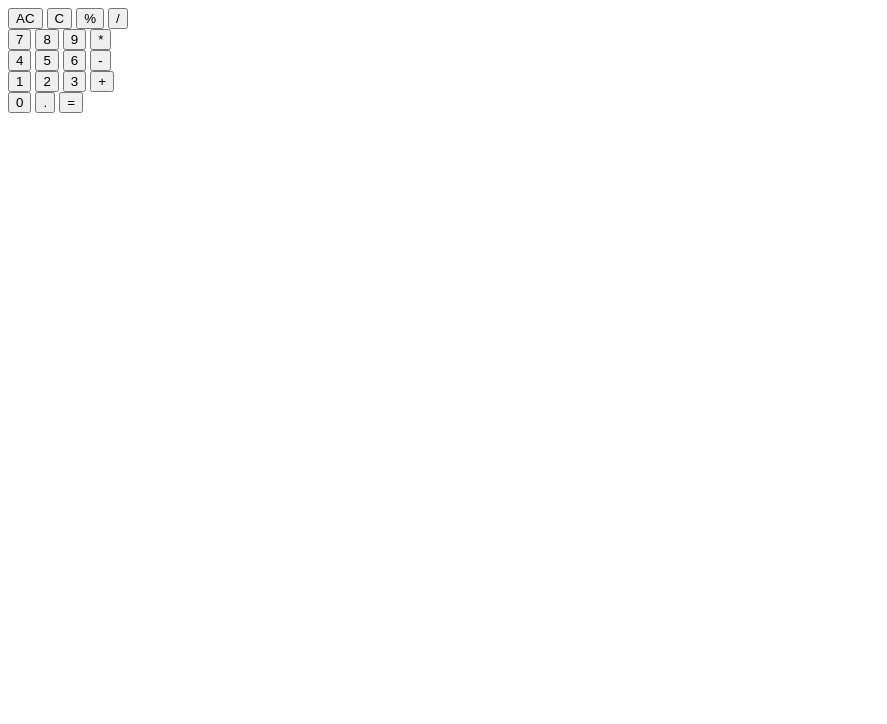
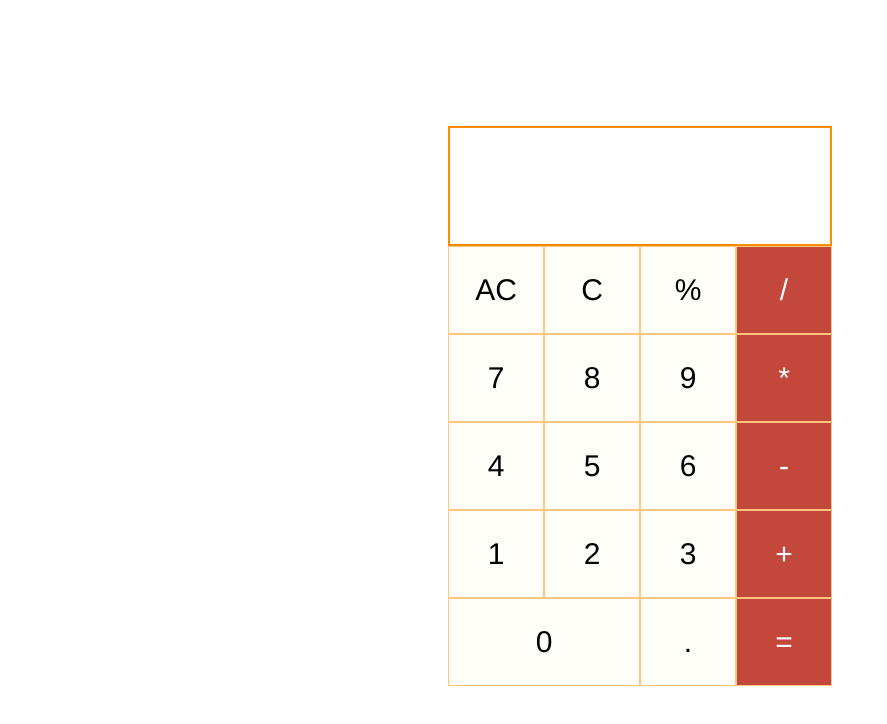
Before and after one commit to parikshit223933/Basic-calculator-using-javascript, a plain HTML site: page index.html in a window 1280 px wide. Shown: the whole page, without its empty margins (0-887 px from the left). Drawn offline with Linux system fonts and the light colour scheme.

Commit message:
basic structure complete

```diff
--- a/index.html
+++ b/index.html
@@ -5,42 +5,43 @@
     <meta charset="UTF-8">
     <meta name="viewport" content="width=device-width, initial-scale=1.0">
     <title>Document</title>
+    <link rel="stylesheet" type="text/css" href="style.css">
 </head>
 
 <body>
     <div class="calculator">
         <div class="display">
-
+            <p class="calculations"></p>
         </div>
         <div class="buttons">
             <div class="row1">
                 <button>AC</button>
                 <button>C</button>
                 <button>%</button>
-                <button>/</button>
+                <button class="red">/</button>
             </div>
             <div class="row2">
                 <button>7</button>
                 <button>8</button>
                 <button>9</button>
-                <button>*</button>
+                <button class="red">*</button>
             </div>
             <div class="row3">
                 <button>4</button>
                 <button>5</button>
                 <button>6</button>
-                <button>-</button>
+                <button class="red">-</button>
             </div>
             <div class="row4">
                 <button>1</button>
                 <button>2</button>
                 <button>3</button>
-                <button>+</button>
+                <button class="red">+</button>
             </div>
             <div class="row5">
-                <button>0</button>
+                <button style="width:50%;">0</button>
                 <button>.</button>
-                <button>=</button>
+                <button class="red">=</button>
             </div>
         </div>
     </div>
--- a/style.css
+++ b/style.css
@@ -0,0 +1,52 @@
+.calculator
+{
+    margin:auto;
+    margin-top:10%;
+    height:70vh;
+    width:30vw;
+    min-width:300px;
+    text-align: center;
+}
+.display
+{
+    box-sizing:border-box;
+    width:100%;
+    height:15vh;
+    border:2px solid #ff8c00;
+    padding:5px;
+    position:relative;
+    overflow:hidden;
+}
+button
+{
+    display:inline-block;
+    margin-right:-2px;
+    margin-left:-2px;
+    width:25%;
+    height:11vh;
+    padding:0px;
+    box-sizing: border-box;
+    border:1px solid #ffc57d;
+    background-color: #fffef9;
+    font-size: 30px;
+    font-family: “Helvetica Neue”, Helvetica, Arial, sans-serif;
+}
+.red
+{
+    background-color: #c4473c;
+    color:white;
+}
+.calculations
+{
+    display:inline-block;
+    position:absolute;
+    right:5px;
+    bottom:5px;
+    margin:0px;
+    width:min-content;
+    max-width: 95%;
+    overflow-wrap:break-word;
+    text-align: right;
+    height:auto;
+    font-size:25px;
+}
```
